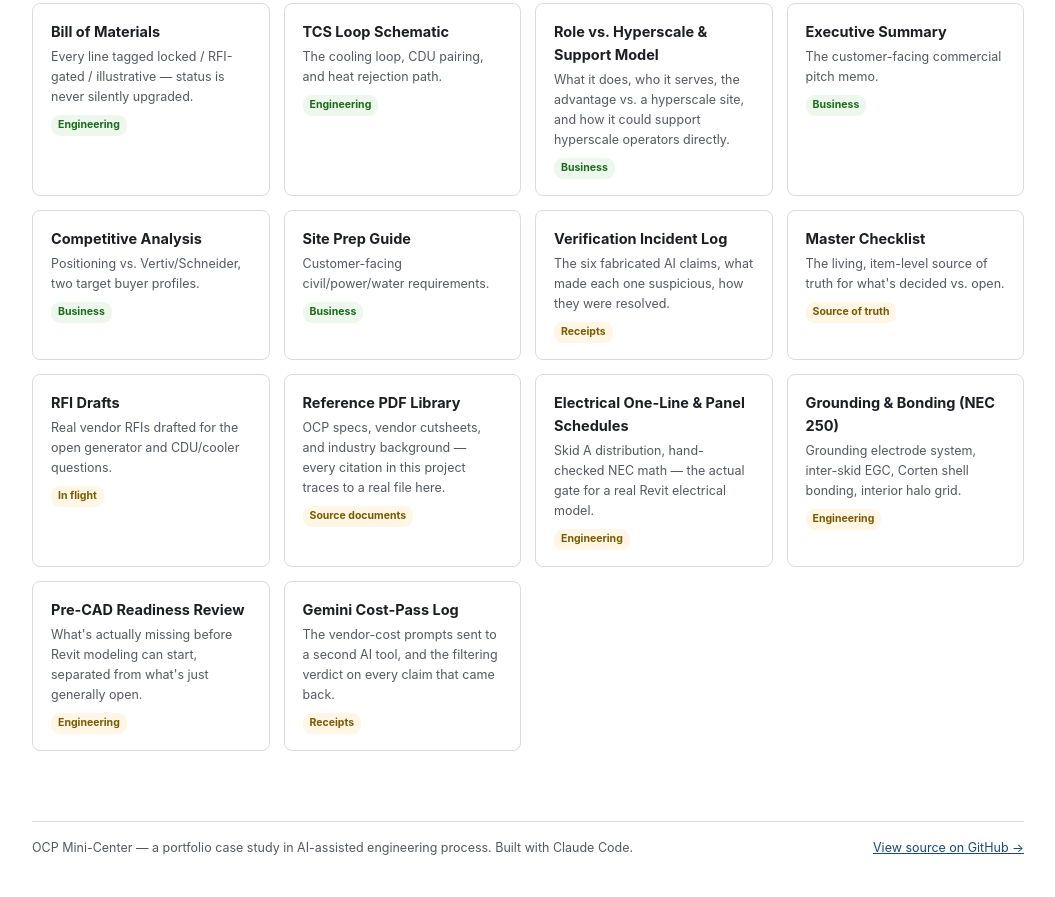
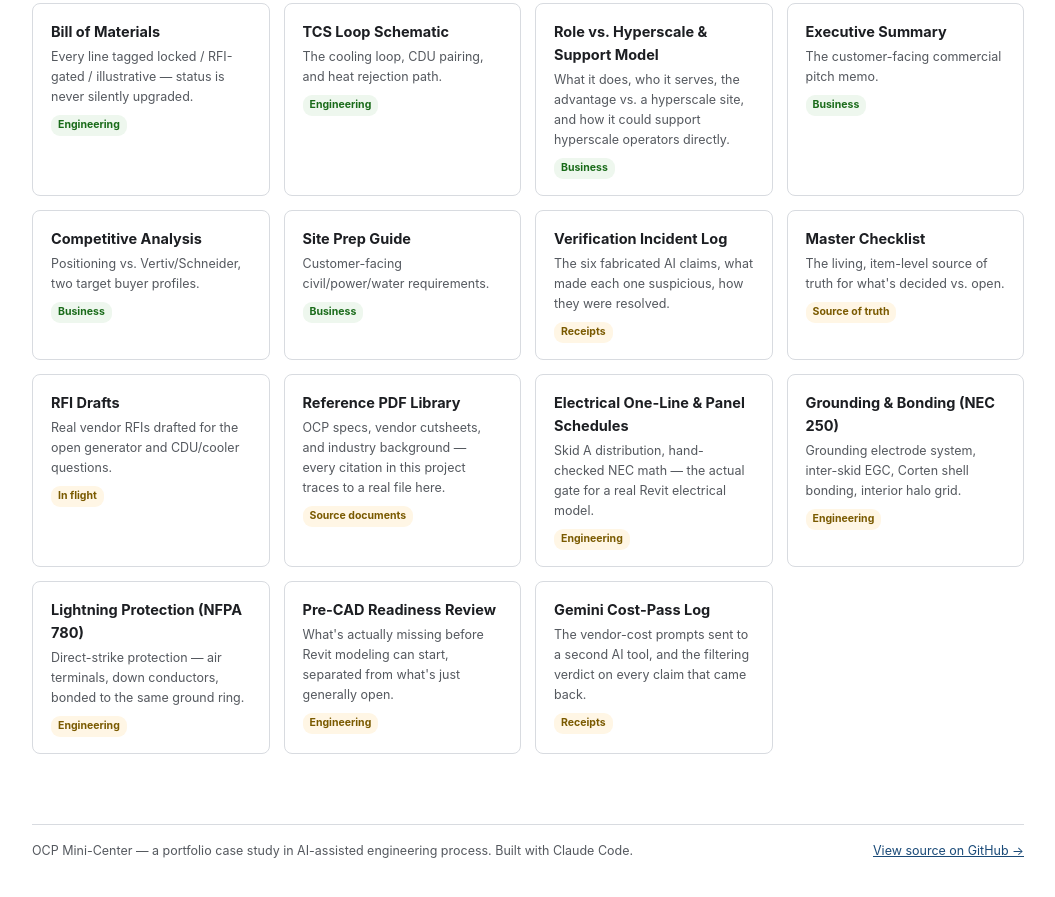
Before and after one commit to davispro84/ocp-minicenter, a plain HTML site: page docs/index.html in a window 1280 px wide. Shown: the part 2223-3120 px from the top of the page, without its empty margins (112-1167 px from the left). Drawn offline with Linux system fonts and the light colour scheme.

Commit message:
Finalize NEC 250.122(B) EGC proportional sizing; add NFPA 780 lightning protection
Rack/CDU equipment bonding jumpers step up to 2 AWG Cu (not 4 AWG) --
circular-mil math shows 3 AWG misses the proportional requirement by 14
cmil. Added direct-strike lightning protection design, correcting an
NFPA 780 Class II component spec to Class I (structure is well under the
75ft Class I/II threshold) and flagging the rolling-sphere-vs-45-degree-cone
method distinction for verification. Short-circuit/arc-flash study
deliberately deferred as vendor-gated, not blocking -- proceeding to Skid A
massing with the 65kA SCCR as a stated assumption.

```diff
--- a/docs/index.html
+++ b/docs/index.html
@@ -131,6 +131,7 @@ I used Claude Code as an engineering collaborator, not an autocomplete. Every sp
   <a class="card" href="https://github.com/davispro84/ocp-minicenter/tree/main/docs/reference-pdfs"><div class="t">Reference PDF Library</div><div class="d">OCP specs, vendor cutsheets, and industry background — every citation in this project traces to a real file here.</div><span class="tag tag-log">Source documents</span></a>
   <a class="card" href="electrical-schedules.md"><div class="t">Electrical One-Line &amp; Panel Schedules</div><div class="d">Skid A distribution, hand-checked NEC math — the actual gate for a real Revit electrical model.</div><span class="tag tag-log">Engineering</span></a>
   <a class="card" href="grounding-basis.md"><div class="t">Grounding &amp; Bonding (NEC 250)</div><div class="d">Grounding electrode system, inter-skid EGC, Corten shell bonding, interior halo grid.</div><span class="tag tag-log">Engineering</span></a>
+  <a class="card" href="lightning-protection.md"><div class="t">Lightning Protection (NFPA 780)</div><div class="d">Direct-strike protection — air terminals, down conductors, bonded to the same ground ring.</div><span class="tag tag-log">Engineering</span></a>
   <a class="card" href="pre-cad-readiness.md"><div class="t">Pre-CAD Readiness Review</div><div class="d">What's actually missing before Revit modeling can start, separated from what's just generally open.</div><span class="tag tag-log">Engineering</span></a>
   <a class="card" href="gemini-bom-cost-prompt.md"><div class="t">Gemini Cost-Pass Log</div><div class="d">The vendor-cost prompts sent to a second AI tool, and the filtering verdict on every claim that came back.</div><span class="tag tag-log">Receipts</span></a>
 </div>
```
Also changed, not shown: 4 other files.
